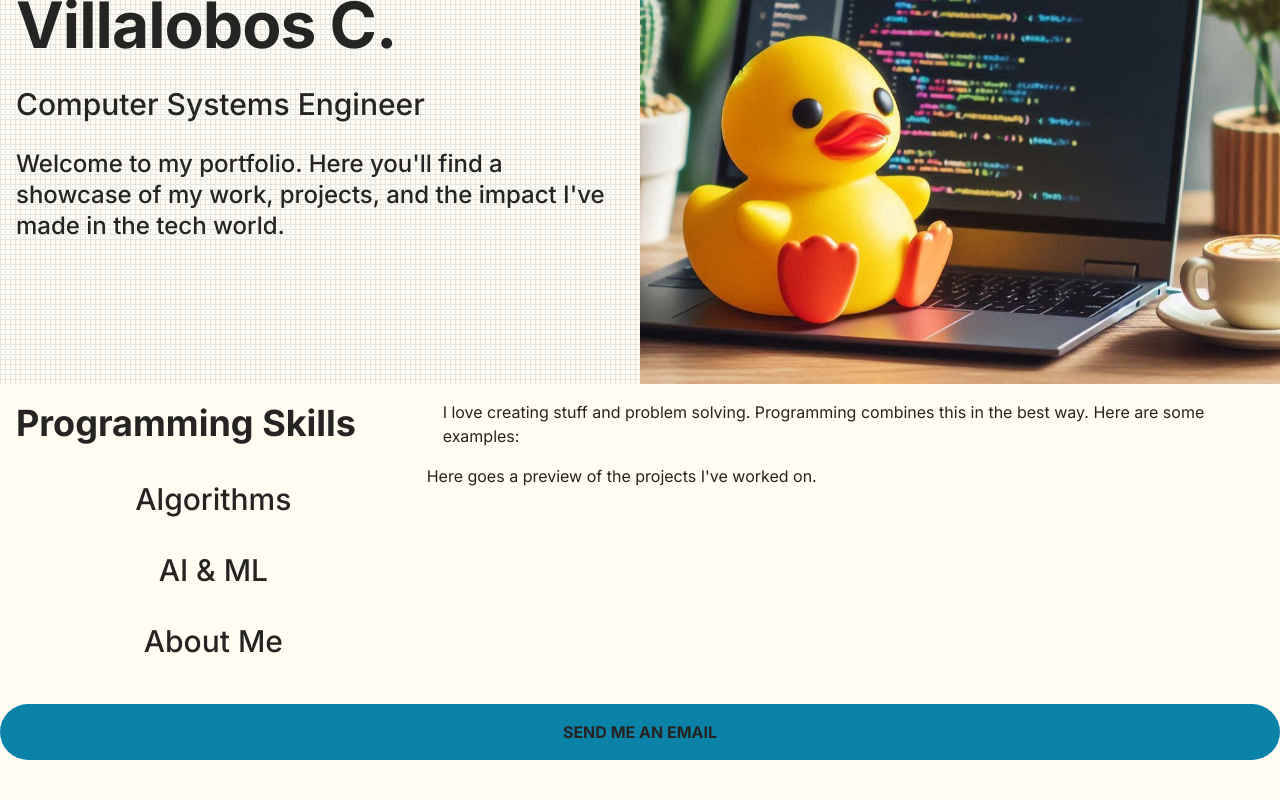
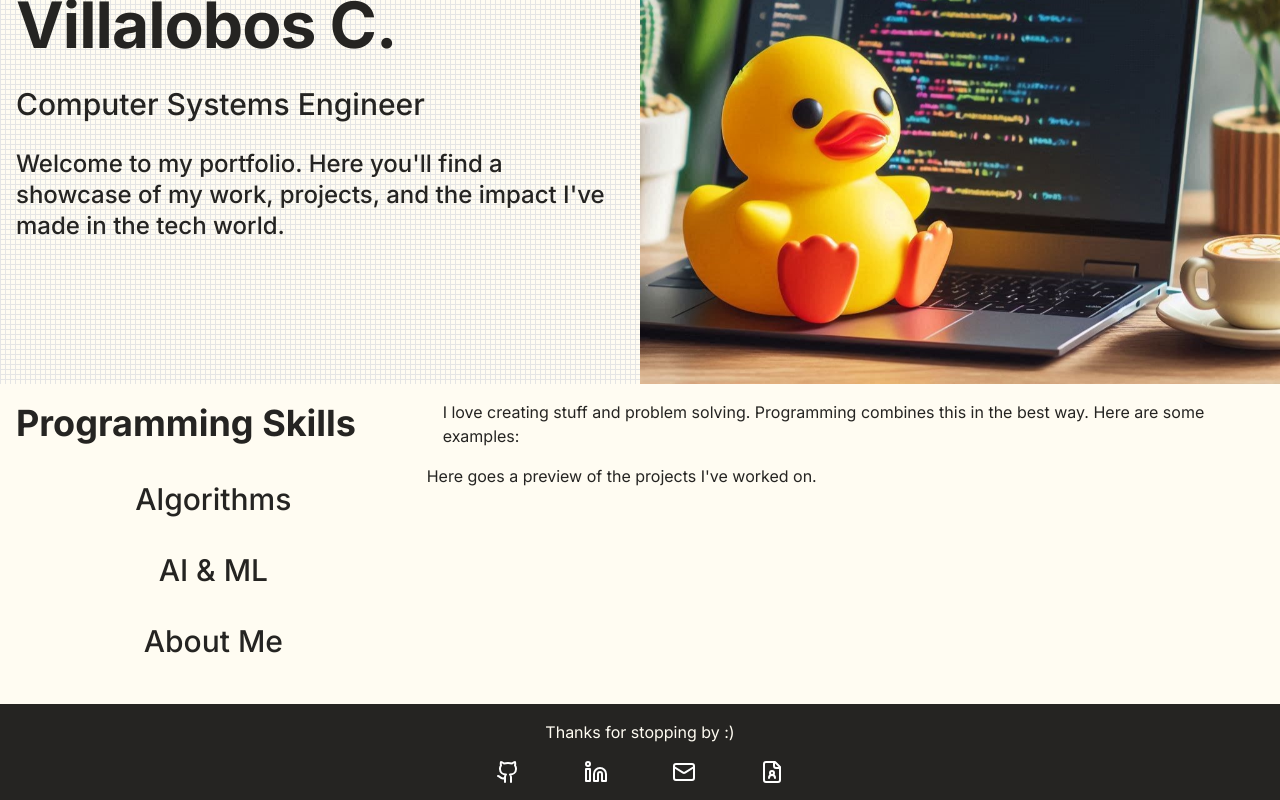
Before and after one commit to MAlejandroVC/mavc-portfolio, a Next.js app: page / in a window 1280 px wide. Shown: the part 172-972 px from the top of the page. Before the commit the page ends 932 px from the top, so only its background shows below. Built offline with nearby package versions, Linux system fonts and the light colour scheme.

Commit message:
Improve header and footer

```diff
--- a/src/app/components/Footer.tsx
+++ b/src/app/components/Footer.tsx
@@ -2,21 +2,51 @@ import React from "react";
 
 const Footer = () => {
   return (
-    <footer className="border-solid w-full">
-      <div>
-        <a
-          className={`
-            text-text-primary
-            bg-accent-cyan
-            rounded-full hover:rounded-none
-            font-bold uppercase
-            w-auto h-full flex justify-center items-center px-6 py-4
-            duration-500 transition-transform
-            `}
-          href="mailto:malejandrovc255@gmail.com"
-        >
-          Send me an email
-        </a>
+    <footer className={`bg-bg-inverse`}>
+      <div className={`max-w-screen-xl mx-auto p-4`}>
+        <p className={`text-text-inverse text-center`}>
+          Thanks for stopping by :)
+        </p>
+
+        {/*Contact Buttons*/}
+        <div className={`flex justify-center items-center mt-4 gap-x-16`}>
+          <a href={`https://github.com/MAlejandroVC`} target={`_blank`}>
+            <svg xmlns="http://www.w3.org/2000/svg" width="24" height="24" viewBox="0 0 24 24" fill="none"
+                 stroke="#ffffff" strokeWidth="2" strokeLinecap="round" strokeLinejoin="round"
+                 className="lucide lucide-github">
+              <path
+                d="M15 22v-4a4.8 4.8 0 0 0-1-3.5c3 0 6-2 6-5.5.08-1.25-.27-2.48-1-3.5.28-1.15.28-2.35 0-3.5 0 0-1 0-3 1.5-2.64-.5-5.36-.5-8 0C6 2 5 2 5 2c-.3 1.15-.3 2.35 0 3.5A5.403 5.403 0 0 0 4 9c0 3.5 3 5.5 6 5.5-.39.49-.68 1.05-.85 1.65-.17.6-.22 1.23-.15 1.85v4"/>
+              <path d="M9 18c-4.51 2-5-2-7-2"/>
+            </svg>
+          </a>
+          <a href={`https://www.linkedin.com/in/mavc2000/`} target={`_blank`}>
+            <svg xmlns="http://www.w3.org/2000/svg" width="24" height="24" viewBox="0 0 24 24" fill="none"
+                 stroke="#ffffff" strokeWidth="2" strokeLinecap="round" strokeLinejoin="round"
+                 className="lucide lucide-linkedin">
+              <path d="M16 8a6 6 0 0 1 6 6v7h-4v-7a2 2 0 0 0-2-2 2 2 0 0 0-2 2v7h-4v-7a6 6 0 0 1 6-6z"/>
+              <rect width="4" height="12" x="2" y="9"/>
+              <circle cx="4" cy="4" r="2"/>
+            </svg>
+          </a>
+          <a href={`mailto:malejandrovillalobos255@gmail.com`} target={`_blank`}>
+            <svg xmlns="http://www.w3.org/2000/svg" width="24" height="24" viewBox="0 0 24 24" fill="none"
+                 stroke="#ffffff" strokeWidth="2" strokeLinecap="round" strokeLinejoin="round"
+                 className="lucide lucide-mail">
+              <rect width="20" height="16" x="2" y="4" rx="2"/>
+              <path d="m22 7-8.97 5.7a1.94 1.94 0 0 1-2.06 0L2 7"/>
+            </svg>
+          </a>
+          <a href="/pdf/CV_AlejandroVillalobos_ENG.pdf" download>
+            <svg xmlns="http://www.w3.org/2000/svg" width="24" height="24" viewBox="0 0 24 24" fill="none"
+                 stroke="#ffffff" strokeWidth="2" strokeLinecap="round" strokeLinejoin="round"
+                 className="lucide lucide-file-user">
+              <path d="M14 2v4a2 2 0 0 0 2 2h4"/>
+              <path d="M15 18a3 3 0 1 0-6 0"/>
+              <path d="M15 2H6a2 2 0 0 0-2 2v16a2 2 0 0 0 2 2h12a2 2 0 0 0 2-2V7z"/>
+              <circle cx="12" cy="13" r="2"/>
+            </svg>
+          </a>
+        </div>
       </div>
     </footer>
   );
--- a/src/app/components/Navbar.tsx
+++ b/src/app/components/Navbar.tsx
@@ -32,7 +32,7 @@ const Navbar = () => {
         </div>
 
         {/* Navigation Buttons */}
-        <div className="hidden xl:flex">
+        <div className="hidden xl:flex gap-x-4">
           <Link
             className={`
             text-text-primary hover:text-text-inverse
```
